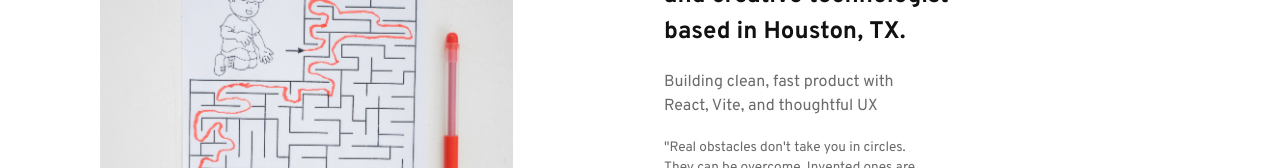
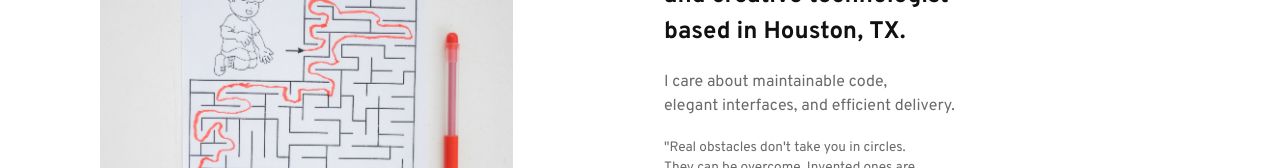
Before and after one commit to Jibelais/my-portfolio, a React (Vite) app: page / in a window 1280 px wide. Shown: the part 338-506 px from the top of the page. Built offline with nearby package versions, Linux system fonts and the light colour scheme.

Commit message:
changed main page comments

```diff
--- a/src/App.jsx
+++ b/src/App.jsx
@@ -27,9 +27,9 @@ export default function App() {
                 <br />based in Houston, TX.
               </h2>
               <p className="sub">
-                Building clean, fast product with
+                I care about maintainable code,
                 <br />
-                React, Vite, and thoughtful UX
+                elegant interfaces, and efficient delivery.
               </p>
 
               <blockquote className="quote">
```
